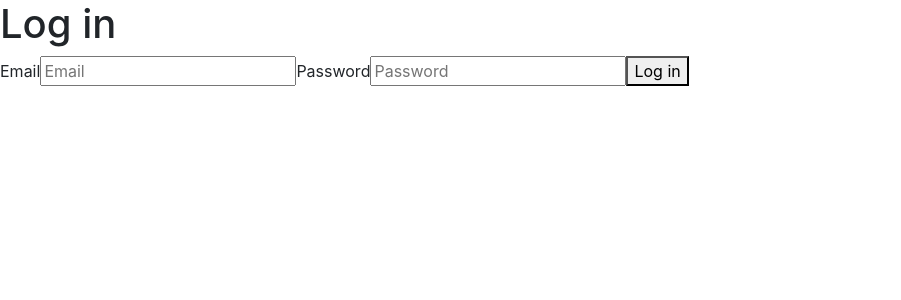
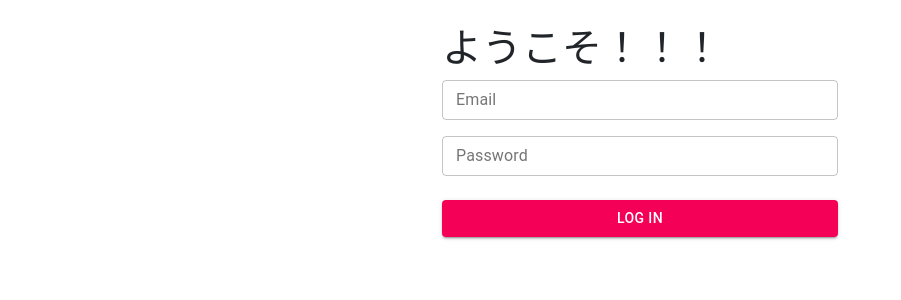
Before and after one commit to TetsuYokoyamaDevelop/thanks_anyway, a React (Create React App) app: page / in a window 1280 px wide. Shown: the top 300 px of the page, without its empty margins (0-901 px from the left). Built offline with nearby package versions, Linux system fonts and the light colour scheme; no server answers.

Commit message:
login more rich with material ui

```diff
--- a/src/screens/Login.js
+++ b/src/screens/Login.js
@@ -1,33 +1,70 @@
 import React, { useContext } from "react";
 import { withRouter } from "react-router";
 import { AuthContext } from "../AuthProvider";
+// MUI Core
+import Button from '@material-ui/core/Button';
+import Container from '@material-ui/core/Container';
+import Grid from '@material-ui/core/Grid';
+import TextField from '@material-ui/core/TextField';
+import { makeStyles } from '@material-ui/core/styles';
 
 const Login = ({ history }) => {
+
   const { login } = useContext(AuthContext);
 
   // AuthContextからlogin関数を受け取る
   const handleSubmit = event => {
+    console.log('todoita??');
     event.preventDefault();
     const { email, password } = event.target.elements;
     login(email.value, password.value, history);
   };
 
+  const classes = useStyles();
+
   return (
-    <div>
-      <h1>Log in</h1>
+    <Container className={classes.container} maxWidth="xs">
+      <h1>ようこそ！！！</h1>
       <form onSubmit={handleSubmit}>
-        <label>
-          Email
-          <input name="email" type="email" placeholder="Email" />
-        </label>
-        <label>
-          Password
-          <input name="password" type="password" placeholder="Password" />
-        </label>
-        <button type="submit">Log in</button>
+        <Grid container spacing={3}>
+          <Grid item xs={12}>
+            <Grid container spacing={2}>
+              <Grid item xs={12}>
+                <TextField
+                  fullWidth
+                  label="Email"
+                  name="email"
+                  size="small"
+                  variant="outlined"
+                />
+              </Grid>
+              <Grid item xs={12}>
+                <TextField
+                  fullWidth
+                  label="Password"
+                  name="password"
+                  size="small"
+                  type="password"
+                  variant="outlined"
+                />
+              </Grid>
+            </Grid>
+          </Grid>
+          <Grid item xs={12}>
+            <Button color="secondary" fullWidth type="submit" variant="contained">
+              Log in
+            </Button>
+          </Grid>
+        </Grid>
       </form>
-    </div>
+    </Container>
   );
 };
 
+const useStyles = makeStyles((theme) => ({
+  container: {
+    padding: theme.spacing(3),
+  },
+}));
+
 export default withRouter(Login);
```
